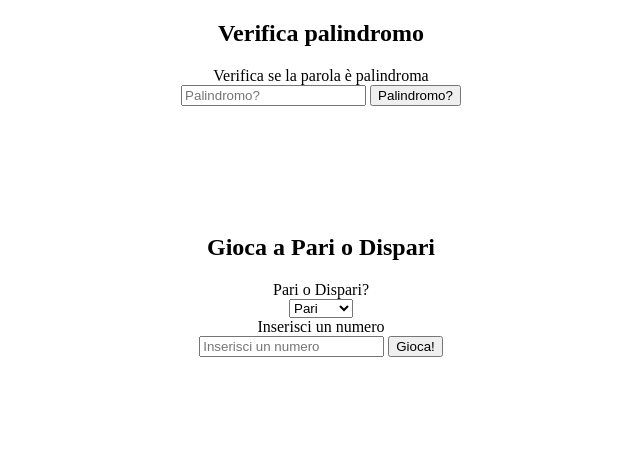
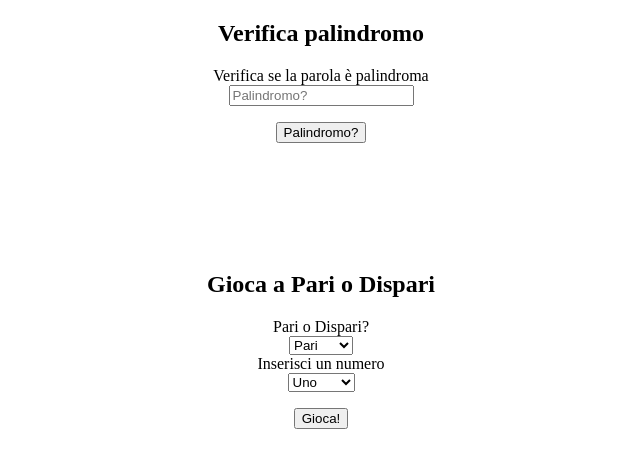
Before and after one commit to FrancescoViterbo/js-paliedispari, a plain HTML site: page bonus/index.html in a window 1280 px wide. Shown: the whole page, without its empty margins (319-959 px from the left). Drawn offline with Linux system fonts and the light colour scheme.

Commit message:
minor changes

```diff
--- a/bonus/index.html
+++ b/bonus/index.html
@@ -23,7 +23,13 @@
             <option value="dispari">Dispari</option>
         </select>
         <label for="numero">Inserisci un numero</label>
-        <input type="number" name="" id="numero" placeholder="Inserisci un numero" minlength="1" maxlength="5" required>
+        <select name="" id="numero">
+            <option value="1">Uno</option>
+            <option value="2">Due</option>
+            <option value="3">Tre</option>
+            <option value="4">Quattro</option>
+            <option value="5">Cinque</option>
+        </select>
         <button id="pari-dispari-btn">Gioca!</button>
         <h3 id="pari-dispari-output"></h3>
     </form>
--- a/bonus/style.css
+++ b/bonus/style.css
@@ -7,6 +7,10 @@ form {
     text-align: center;
 }
 
-label {
+label, button {
     display: block;
 }
+
+button {
+    margin: 1rem auto;
+}
```
